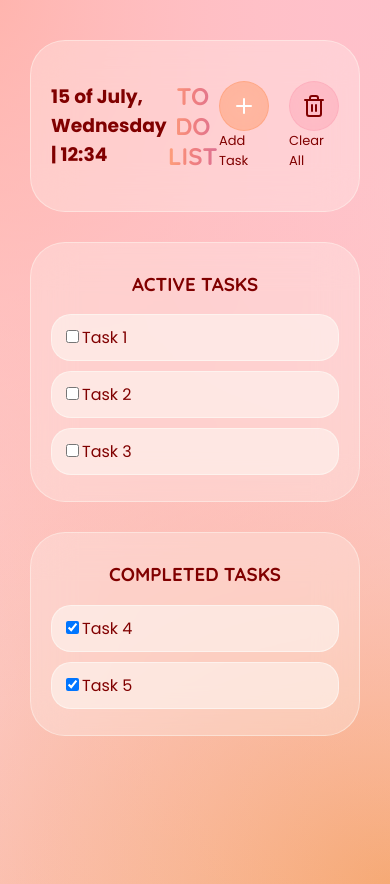
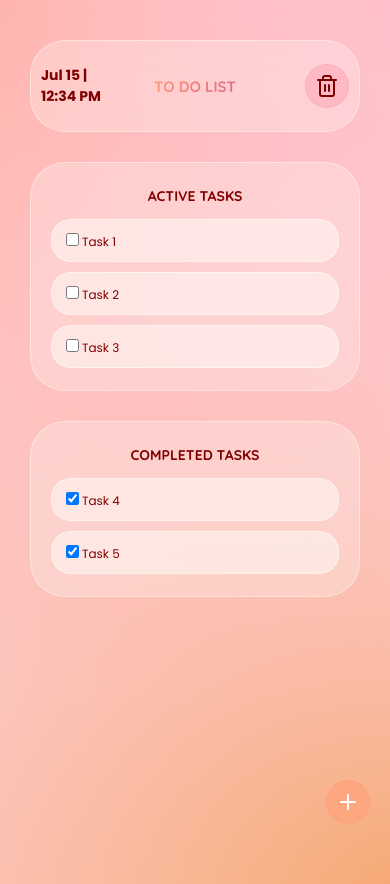
Before and after one commit to vergiene/todo-app, a React (Vite) app: page / in a window 390 px wide. Built offline with nearby package versions, Linux system fonts and the light colour scheme.

Commit message:
Add toLocale* methods to Clock and rearranged header layout on smaller screens

```diff
--- a/src/App.css
+++ b/src/App.css
@@ -4,6 +4,7 @@
 }
 
 .header {
+  position: relative;
   display: flex;
   justify-content: space-between;
   align-items: center;
@@ -12,9 +13,26 @@
   padding: 20px;
   min-height: 70px;
   background: rgba(253, 246, 240, 0.3);
+  border: 1px solid rgba(253, 246, 240, 0.5);
+}
+
+.header::before {
+  content: "";
+  position: absolute;
+  inset: 0;
   backdrop-filter: blur(20px);
   -webkit-backdrop-filter: blur(20px);
-  border: 1px solid rgba(253, 246, 240, 0.5);
+  border-radius: 35px;
+  z-index: -1;
+}
+
+.clock {
+  display: flex;
+  flex: 1;
+}
+
+.clockBreak {
+  display: none;
 }
 
 .title {
@@ -32,9 +50,34 @@
   justify-content: right;
 }
 
-.clock {
+.buttonLabel {
   display: flex;
-  flex: 1;
+  flex-direction: column;
+  align-items: center;
+  font-size: 13px;
+}
+
+.clearAllButton, .addNewTaskButton {
+  height: 50px;
+  width: 50px;
+  border-radius: 50%;
+  border: none;
+  display: flex;
+  justify-content: center;
+  align-items: center;
+  backdrop-filter: blur(20px);
+  --webkit-backdrop-filter: blur(20px);
+  color: maroon;
+}
+
+.addNewTaskButton {
+  background: rgba(255, 160, 122, 0.6);
+  border: 1px solid rgba(255, 160, 122, 0.7);
+}
+
+.clearAllButton {
+  background: rgba(253, 170, 186, 0.6);
+  border: 1px solid rgba(253, 170, 186, 0.7);
 }
 
 .content {
@@ -42,6 +85,11 @@
   flex-wrap: wrap;
   gap: 30px;
   margin: 30px;
+}
+
+.cardTitle, .emptyMessage, .title {
+  text-align: center;
+  font-family: Quicksand, sans-serif;
 }
 
 .activeTasks, .completedTasks {
@@ -58,11 +106,6 @@
   border: 1px solid rgba(253, 246, 240, 0.5);
 }
 
-.cardTitle, .emptyMessage, .title {
-  text-align: center;
-  font-family: Quicksand, sans-serif;
-}
-
 .taskRow {
   display: flex;
   justify-content: space-between;
@@ -72,11 +115,6 @@
   padding: 10px;
   border-radius: 20px;
   margin: 10px;
-}
-
-.taskInfo {
-  min-width: 0;
-  overflow-wrap: anywhere;
 }
 
 .taskRow .taskButton {
@@ -92,37 +130,9 @@
   padding-inline-start: 0;
 }
 
-.buttonLabel {
-  display: flex;
-  flex-direction: column;
-  align-items: center;
-  font-size: 13px;
-}
-
-.clearAllButton, .addNewTaskButton {
-  height: 50px;
-  width: 50px;
-  border-radius: 50%;
-  border: none;
-  display: flex;
-  justify-content: center;
-  align-items: center;
-}
-
-.addNewTaskButton {
-  background: rgba(255, 160, 122, 0.6);
-  border: 1px solid rgba(255, 160, 122, 0.7);
-  backdrop-filter: blur(20px);
-  --webkit-backdrop-filter: blur(20px);
-  color: white;
-}
-
-.clearAllButton {
-  background: rgba(253, 170, 186, 0.6);
-  border: 1px solid rgba(253, 170, 186, 0.7);
-  backdrop-filter: blur(20px);
-  --webkit-backdrop-filter: blur(20px);
-  color: maroon;
+.taskInfo {
+  min-width: 0;
+  overflow-wrap: anywhere;
 }
 
 .taskButton {
@@ -142,3 +152,62 @@
   border: none;
   color: maroon;
 }
+
+@media (max-width: 565px) {
+  .clockBreak {
+    display: inline;
+  }
+
+  .clock {
+    font-size: 18px;
+  }
+
+  .clearAllButton, .addNewTaskButton {
+    height: 44px;
+    width: 44px;
+  }
+
+  .title {
+    font-size: 25px;
+  }
+
+  .label {
+    font-size: 11px;
+  }
+
+  .activeTasks, .completedTasks {
+    font-size: 15px;
+  }
+}
+
+@media (max-width: 450px) {
+  .header {
+    padding: 10px;
+  }
+
+  .clock {
+    font-size: 12px;
+  }
+
+  .title {
+    font-size: 15px;
+  }
+
+  .addNewTaskButton {
+    position: fixed;
+    bottom: 0;
+    right: 0;
+    margin: 20px;
+    z-index: 1;
+    border: 1px solid rgba(255, 160, 122, 1);
+    color: white;
+  }
+
+  .activeTasks, .completedTasks {
+    font-size: 12px;
+  }
+
+  .label {
+    display: none;
+  }
+}
--- a/src/App.jsx
+++ b/src/App.jsx
@@ -70,7 +70,7 @@ function App() {
           <div className="buttonLabel">
             <button aria-label="Clear All" className="clearAllButton" type="button" onClick={handleClearAll} disabled={!tasks.length}><Trash2/>
             </button>
-            <span>Clear All</span>
+            <span className="label">Clear All</span>
           </div>
         </div>
       </div>
--- a/src/Clock.jsx
+++ b/src/Clock.jsx
@@ -1,18 +1,12 @@
 import {useState, useEffect} from "react";
 
 function Clock() {
-	const weekDays = ["Sunday", "Monday", "Tuesday", "Wednesday", "Thursday", "Friday", "Saturday"];
-	const monthNames = ["January", "February", "March", "April", "May", "June", "July", "August", "September", "October", "November", "December"];
 	const [date, setDate] = useState(new Date());
 
 	function formatDate(date) {
-		const day = date.getDate().toString().padStart(2, '0');
-		const dayName = weekDays[date.getDay()];
-		const month = date.getMonth();
-		const monthName = monthNames[month];
-		const hour = date.getHours().toString().padStart(2, '0');
-		const minute = date.getMinutes().toString().padStart(2, '0');
-		return `${day} of ${monthName}, ${dayName} | ${hour}:${minute}`;
+		let timeNow = date.toLocaleTimeString("en-US", { hour12: true, hour: '2-digit', minute: '2-digit'});
+		let dayNow = date.toLocaleDateString("en-US", {day: "numeric", month: "short"})
+		return {day: dayNow, time: timeNow};
 	}
 
 	useEffect(() => {
@@ -26,7 +20,7 @@ function Clock() {
 
 	return (
 		<>
-			<h3>{dateNow}</h3>
+			<h3>{dateNow.day} | <br className="clockBreak"/> {dateNow.time}</h3>
 		</>
 	)
 }
--- a/src/ToDoForm.jsx
+++ b/src/ToDoForm.jsx
@@ -40,7 +40,7 @@ function ToDoForm({ onAddTask }) {
 			</> :
 		<div className="buttonLabel">
 			<button aria-label="Add Task" className="addNewTaskButton" type="button" onClick={toggleBoxNeeded}><Plus /></button>
-			<span >Add Task</span>
+			<span className="label">Add Task</span>
 		</div>
 	)
 }
```
